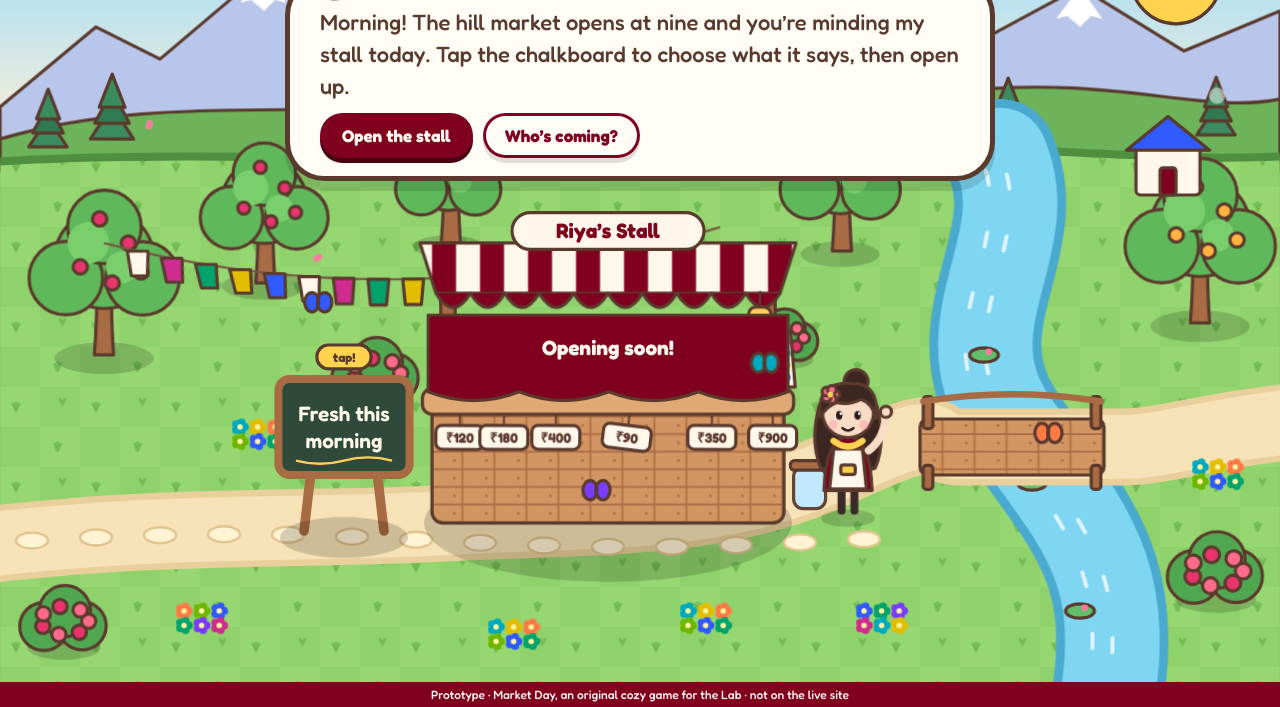
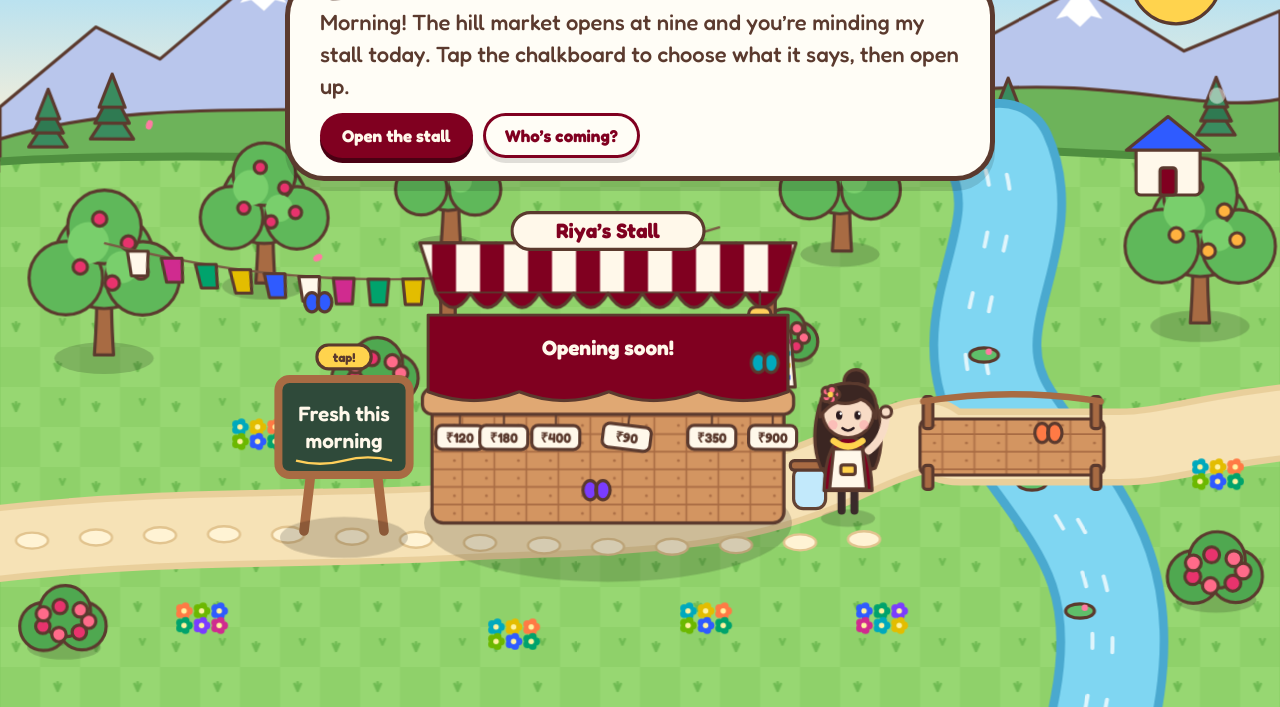
Before and after one commit to riyavdutta/market-day, a plain HTML site: page index.html in a window 1280 px wide. Shown: the part 93-800 px from the top of the page. Drawn offline with Linux system fonts and the light colour scheme.

Commit message:
Remove the prototype bar now that the game is live

```diff
--- a/index.html
+++ b/index.html
@@ -3,7 +3,7 @@
 <head>
 <meta charset="utf-8">
 <meta name="viewport" content="width=device-width, initial-scale=1">
-<title>Market Day · prototype</title>
+<title>Market Day</title>
 <link href="https://fonts.googleapis.com/css2?family=Fredoka:wght@400;500;600;700&display=swap" rel="stylesheet">
 <style>
 /* Market Day: run a stall at a Himalayan hill market. Original cast, original world. */
@@ -13,7 +13,6 @@
 html,body{height:100%}
 body{background:#7cc35a;font-family:var(--font);color:var(--ink);overflow:hidden;-webkit-font-smoothing:antialiased}
 button{font:inherit;color:inherit;cursor:pointer}
-.mocknote{position:fixed;left:0;right:0;bottom:0;z-index:80;background:var(--b);color:#fff8ea;font:500 12px var(--font);padding:5px 12px;text-align:center}
 
 /* the world */
 .stage{position:fixed;inset:0;overflow-x:auto;overflow-y:hidden;scrollbar-width:none}
@@ -120,7 +119,6 @@ button{font:inherit;color:inherit;cursor:pointer}
 <div class="toast" id="toast"></div>
 <div class="talk" id="talk" role="dialog" aria-live="polite"><span class="who" id="who">Riya</span><p id="say"></p><div class="acts" id="acts"></div></div>
 <div class="ledger" id="ledger" role="dialog" aria-modal="true" aria-label="Today's ledger"><div class="book"><div class="pages"><div class="page" id="lp"></div><div class="page" id="rp"></div></div><p class="sum" id="sum"></p><div class="acts" id="la"></div></div></div>
-<div class="mocknote">Prototype · Market Day, an original cozy game for the Lab · not on the live site</div>
 
 <script>
 (function(){
```
